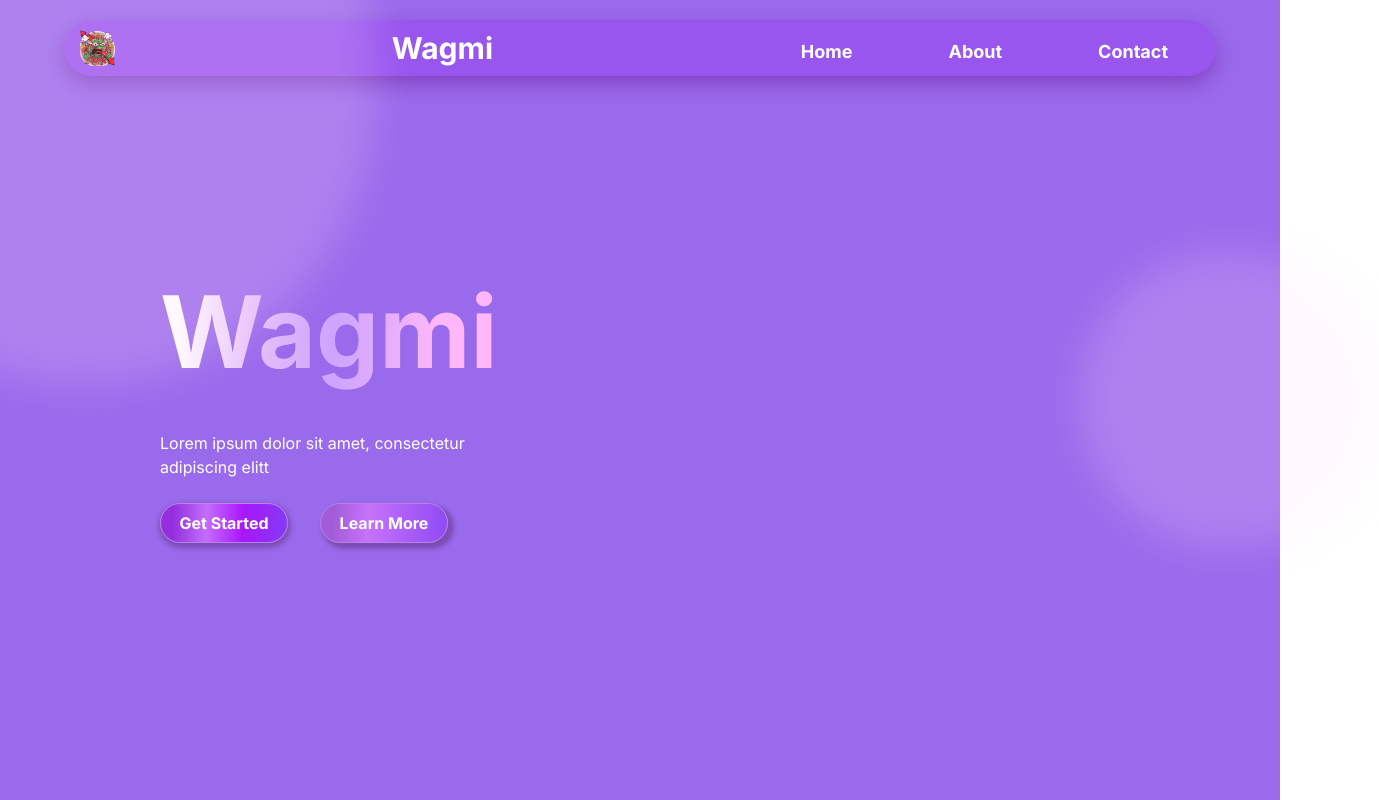
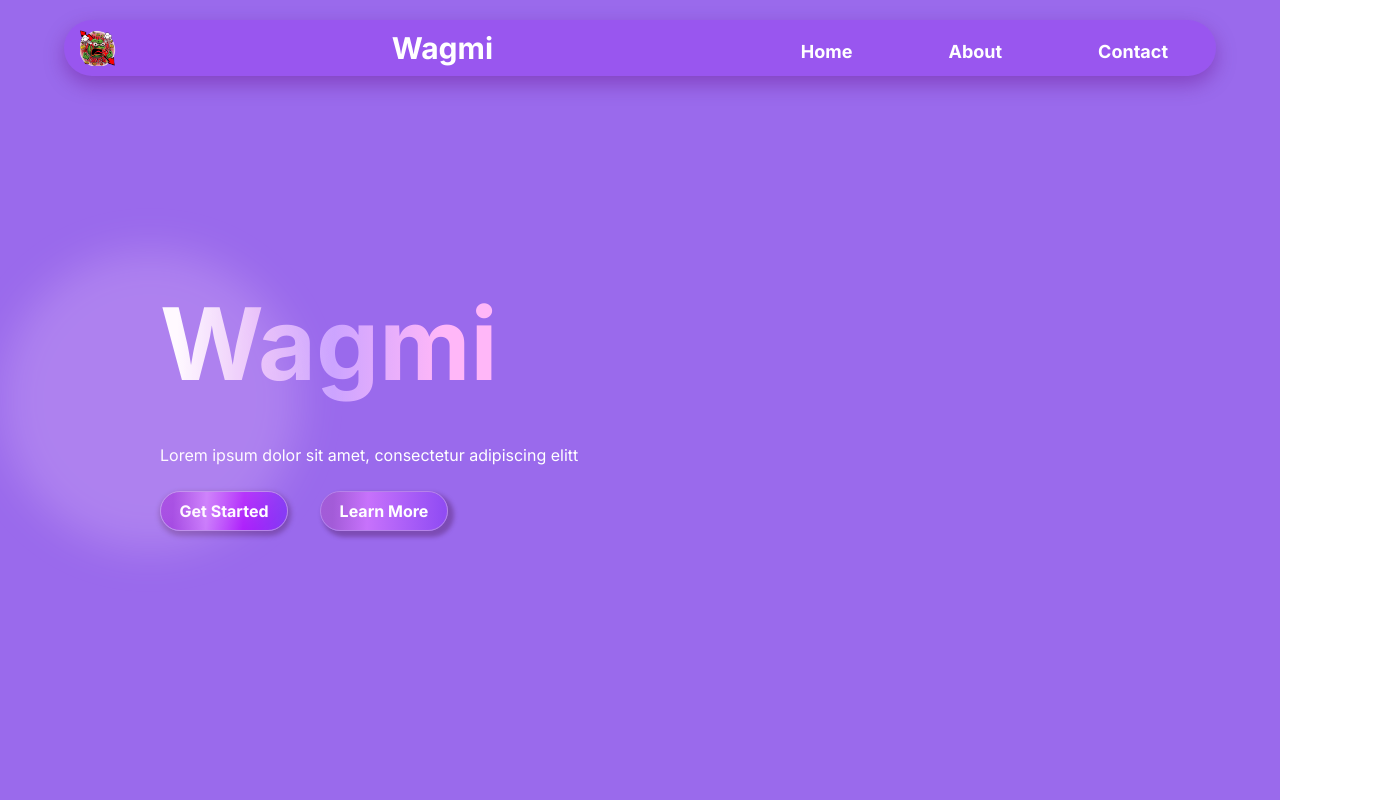
Before and after one commit to ben1441/pugd, a Next.js app: page / in a window 1280 px wide. Shown: the whole page, 1379 px wide, since content can reach past the window. Built offline with nearby package versions, Linux system fonts and the light colour scheme.

Commit message:
bg positioning

```diff
--- a/app/page.tsx
+++ b/app/page.tsx
@@ -22,8 +22,8 @@ export default function Home() {
     </div>
 
     {/*<Image src="/wagmi-bg.png" alt="wagmi" width={600} height={0} />*/}
-    <div className="relative -top-[40%] md:-left-[] lg:-left-[55%] soft-circle w-[400px] lg:w-[581px] h-[400px] lg:h-[609px] flex-shrink-0"></div>
-    <div className="relative soft-circle w-[200px] lg:w-[300px] h-[200px] lg:h-[300px] flex-shrink-0"></div>
+    <div className="fixed -top-[40%] md:-left-[50%] lg:-left-[55%] soft-circle w-[400px] lg:w-[581px] h-[400px] lg:h-[609px] flex-shrink-0"></div>
+    <div className="fixed soft-circle w-[200px] lg:w-[300px] h-[200px] lg:h-[300px] flex-shrink-0"></div>
     {/*<Image src="/wagmi-pose.png" alt="wagmi" width={200} height={200} className="fixed z-behind bottom-0 right-0" />*/}
   </div>;
 }
```
